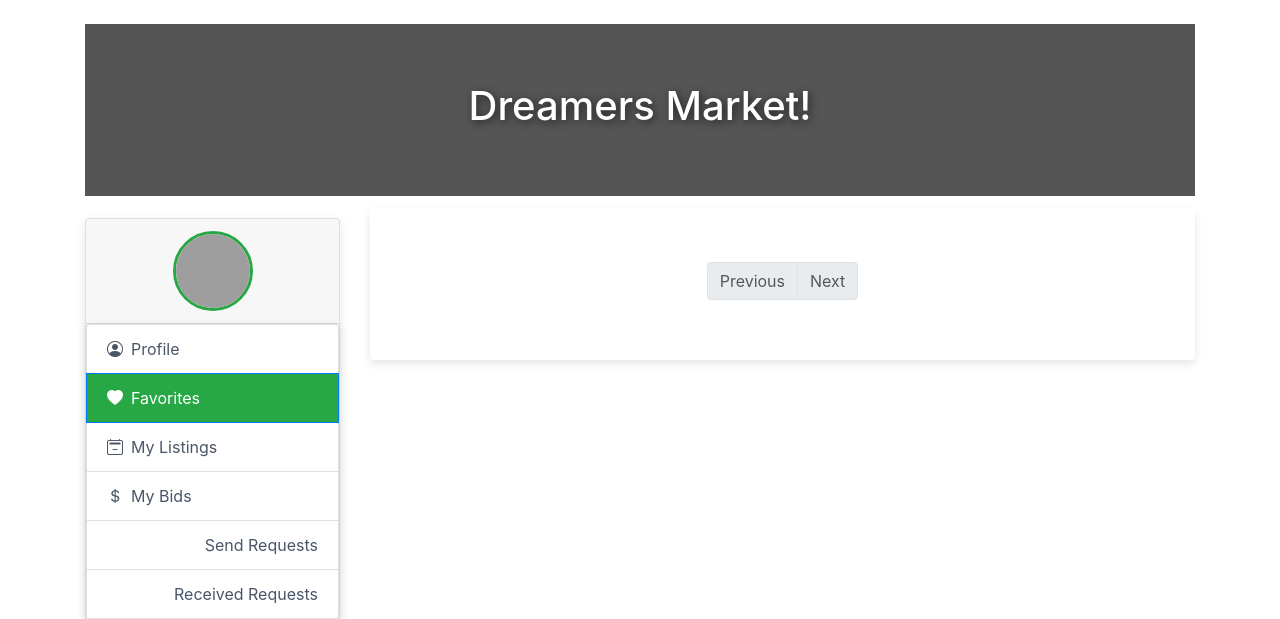
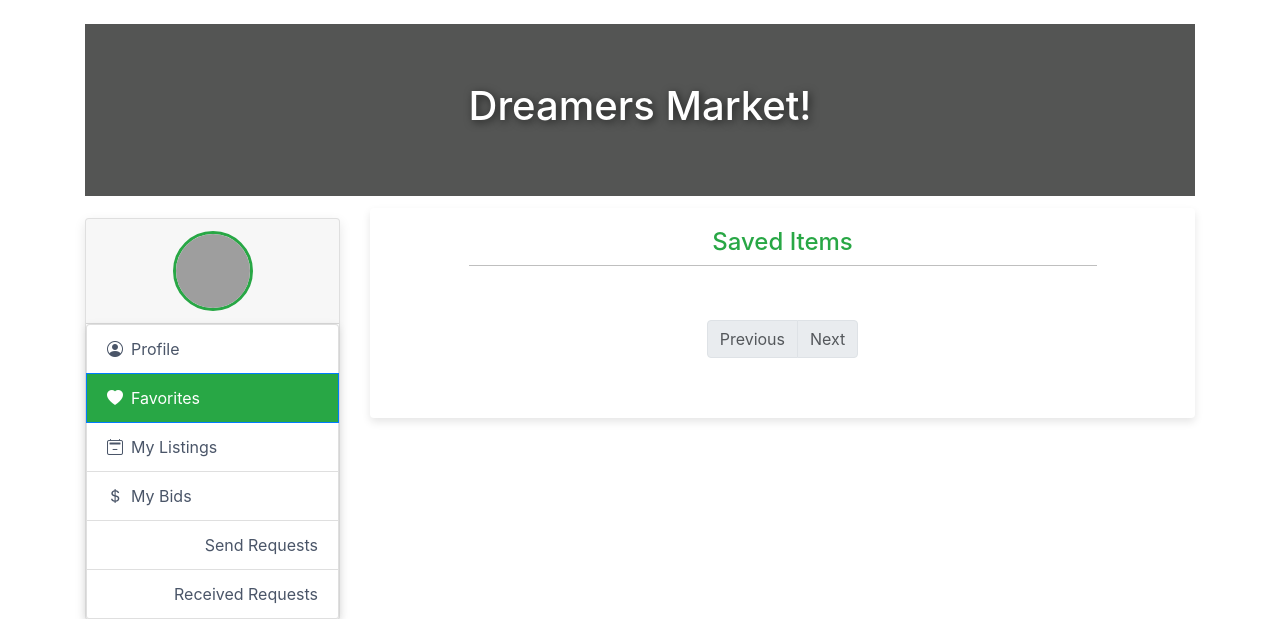
Before and after one commit to thogb/CITS5505-group-project, a Flask app: page /me/saved in a window 1280 px wide. Shown: the part 72-691 px from the top of the page. Run offline with Flask 3, Linux system fonts and the light colour scheme; the visitor is signed in with stand-in values (Sample User, id 1); some libraries are stand-ins or nearby versions; grey boxes are pictures that could not be loaded.

Commit message:
update css for Favorites

```diff
--- a/app/static/css/me-base.css
+++ b/app/static/css/me-base.css
@@ -152,3 +152,35 @@ a:hover {
   font-weight: bold; /* 加粗字体 */
   text-shadow: 2px 2px 8px rgba(0, 0, 0, 0.6); /* 文字阴影，增加可读性 */
 }
+
+/* favorites */
+.saved-items-header h1 {
+  text-align: center; /* 标题居中 */
+  font-size: 24px; /* 字体大小 */
+  color: var(--primary-color); /* 使用主题色 */
+}
+
+.subtle-line {
+  width: 80%; /* 控制横线长度 */
+  margin: 0 auto; /* 上下保持原样，左右自动调整使其居中 */
+  border: 0;
+  height: 1px;
+  background-color: rgb(0, 0, 0); /* 设置一个更深的颜色 */
+  margin-bottom: 30px;
+}
+.item-container {
+  position: relative;
+  padding-left: 40px;  /* 留出更多空间以适应加强后的序号样式 */
+}
+
+.item-index {
+  position: absolute;
+  left: 0;
+  top: 10px;  /* 根据您的布局调整位置 */
+  font-weight: bold;
+  color: var(--primary-color);  /* 使用主题的绿色 */
+  font-size: 18px;  /* 加大字号 */
+  background-color: rgba(255, 255, 255, 0.5);  /* 背景透明白色，增加与背景的对比 */
+  padding: 3px 8px;  /* 文字周围增加一些内边距 */
+  border-radius: 5px;  /* 轻微的圆角边缘 */
+}
--- a/app/templates/me/saved.html
+++ b/app/templates/me/saved.html
@@ -15,9 +15,18 @@
 {% endblock %}
 
 {% block right_content %}
+    <!-- 新增标题和一条隐约横线 -->
+    <div class="saved-items-header">
+        <h1>Saved Items</h1>
+        <hr class="subtle-line">
+    </div>
+
     <div class="gap-3 row">
         {% for item in saved_items %}
-            {{ saved_item_card.render_saved_item_card(item) }}
+            <div class="item-container">
+                <div class="item-index">{{ loop.index }}.</div>  <!-- Display item number -->
+                {{ saved_item_card.render_saved_item_card(item) }}
+            </div>
         {% endfor %}
     </div>
     {{ pagination.render_pagination('me.saved', saved_items, filter) }}
```
